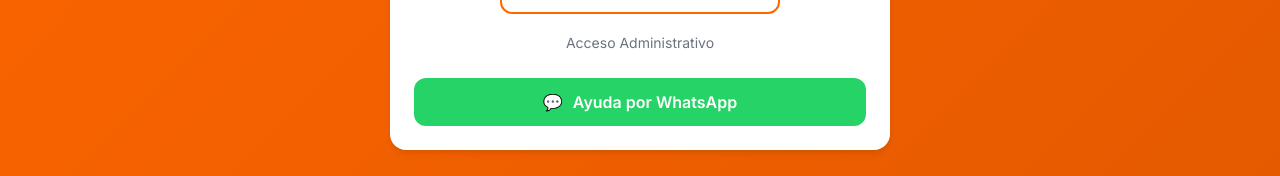
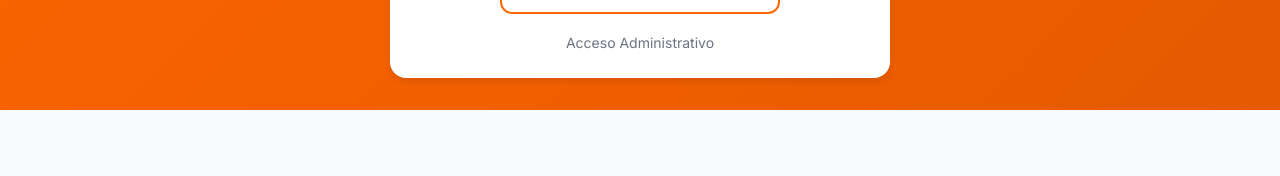
Before and after one commit to cristian11-05/Miramax, a React (Vite) app in the folder frontend/: page /consulta in a window 1280 px wide. Shown: the part 493-669 px from the top of the page. Built offline with nearby package versions, Linux system fonts and the light colour scheme; no server answers.

Commit message:
refactor: remove legacy WhatsApp button in favor of support chatbot

```diff
--- a/frontend/src/pages/client/CheckDebt.tsx
+++ b/frontend/src/pages/client/CheckDebt.tsx
@@ -143,29 +143,6 @@ export default function CheckDebt() {
                     </>
                 )}
 
-                {/* Always show WhatsApp button for Clients/Public */}
-                <div style={{
-                    marginTop: 'var(--spacing-6)',
-                    textAlign: 'center'
-                }}>
-                    <a
-                        href="https://wa.me/51918762620?text=Hola,%20vengo%20de%20la%20web%20y%20necesito%20ayuda%20con%20mi%20deuda"
-                        target="_blank"
-                        rel="noopener noreferrer"
-                        className="btn"
-                        style={{
-                            backgroundColor: '#25D366',
-                            color: 'white',
-                            width: '100%',
-                            display: 'flex',
-                            alignItems: 'center',
-                            justifyContent: 'center',
-                            gap: '10px'
-                        }}
-                    >
-                        <span>💬</span> Ayuda por WhatsApp
-                    </a>
-                </div>
             </div>
 
             {/* Footer */}
```
